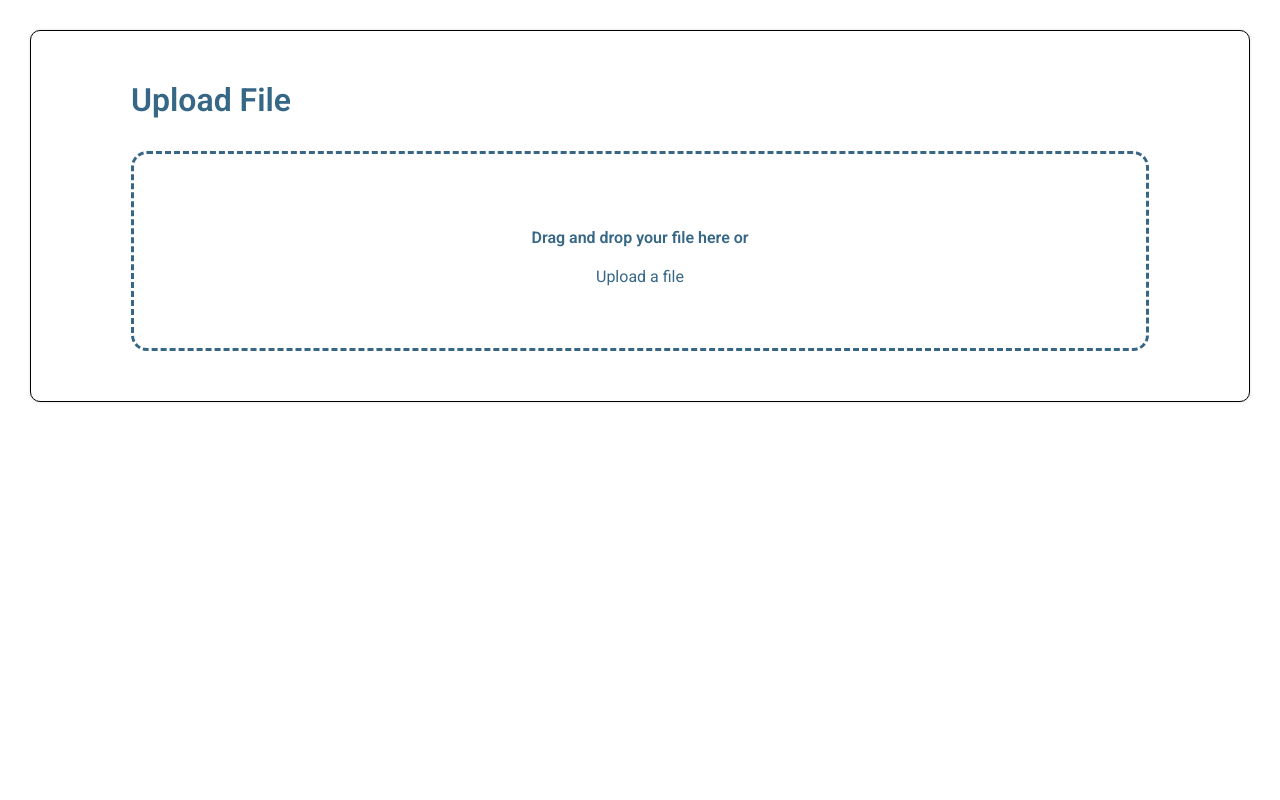
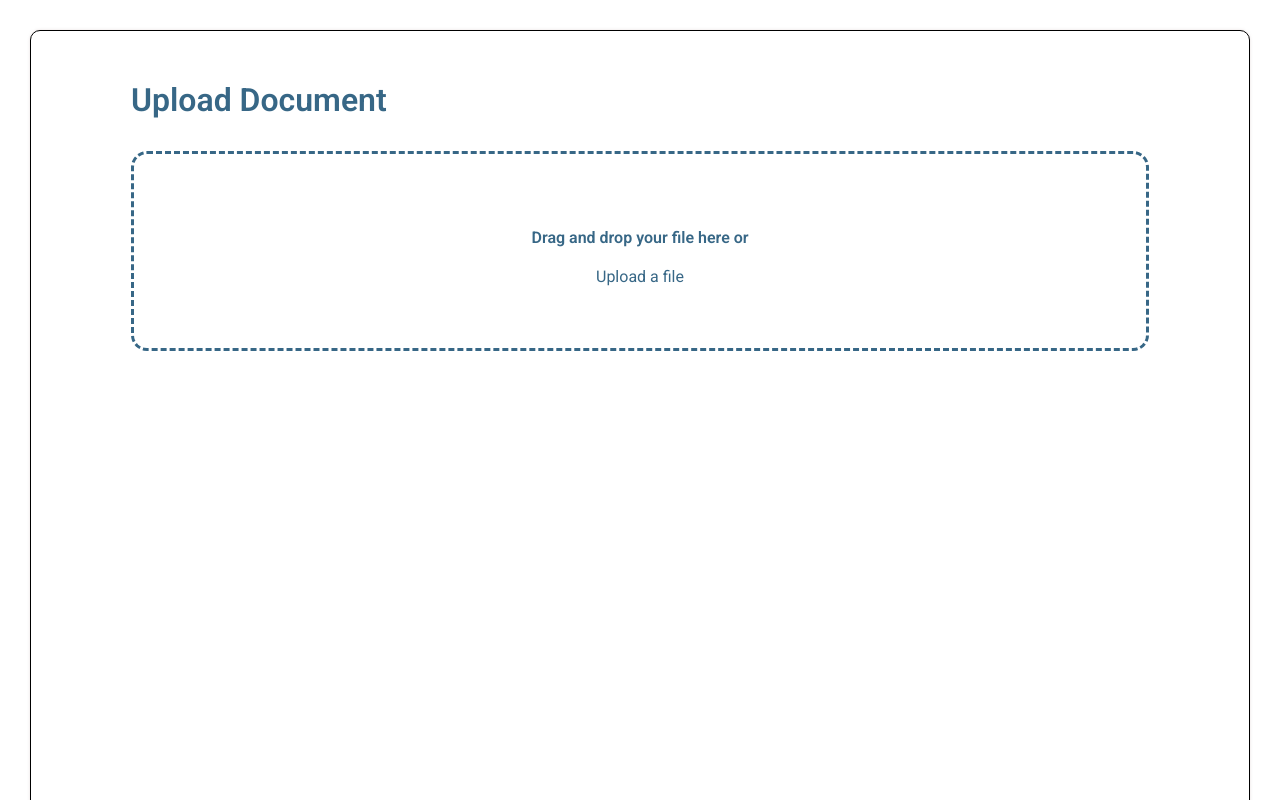
Before and after one commit to VaishnaviBakore/PDF-to-XLS, a React (Create React App) app: page / in a window 1280 px wide. Shown: the top 800 px of the page. Built offline with nearby package versions, Linux system fonts and the light colour scheme.

Commit message:
Update DragAndDrop.jsx

```diff
--- a/src/components/DragAndDrop.jsx
+++ b/src/components/DragAndDrop.jsx
@@ -42,8 +42,8 @@ export default function DragDropFile() {
   };
 
   return (
-    <div className="container">
-    <p>Upload File</p>
+    <div className="container" style={{height:"100vh"}}>
+    <p>Upload Document</p>
     <form id="form-file-upload" onDragEnter={(e)=>handleDrag(e)} onSubmit={(e) => e.preventDefault()}>
       <input ref={inputRef} type="file" id="input-file-upload" multiple={true} onChange={(e)=>handleChange(e)} />
       <label id="label-file-upload" htmlFor="input-file-upload" className={dragActive ? "drag-active" : "" }>
```
